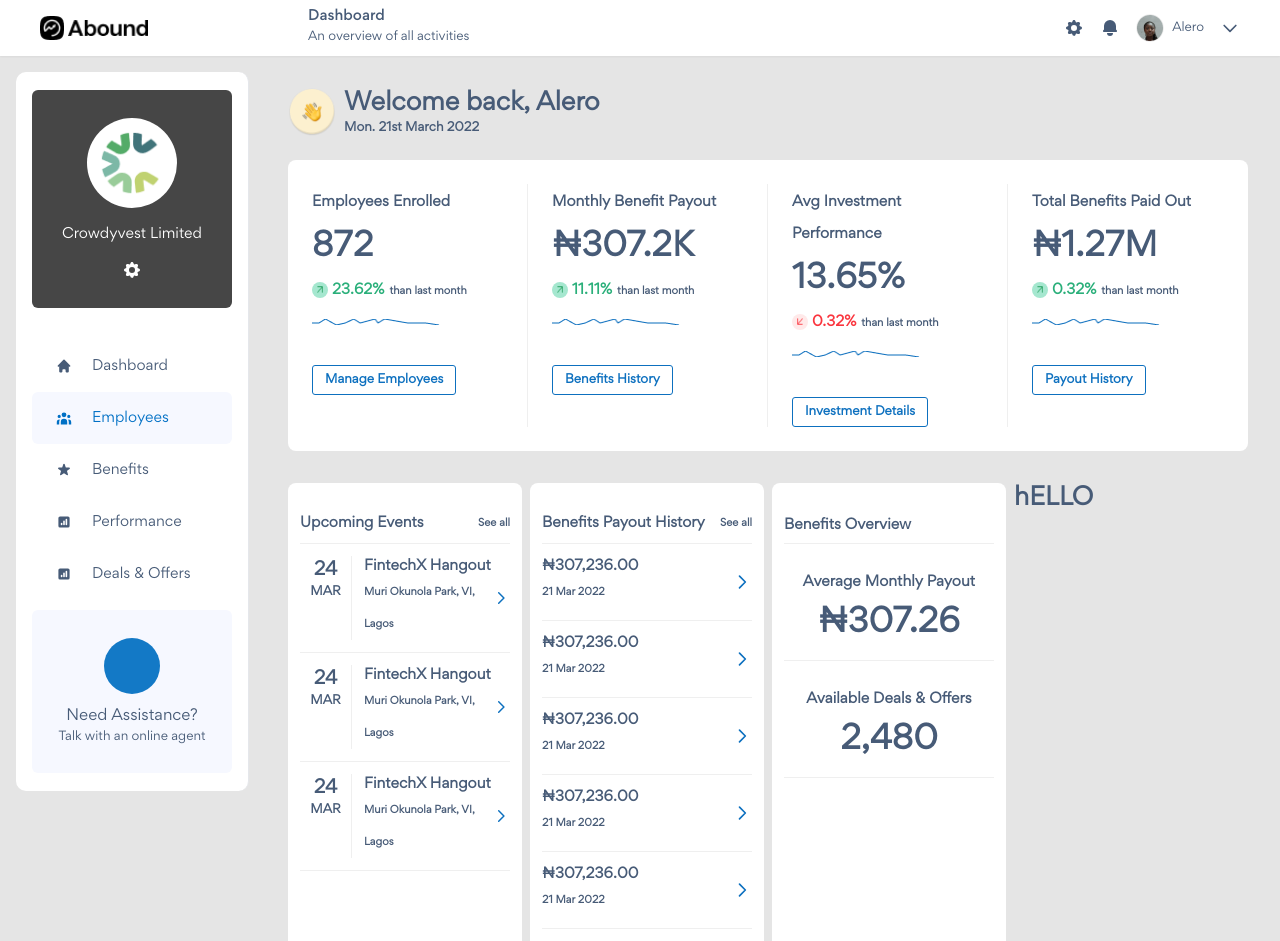
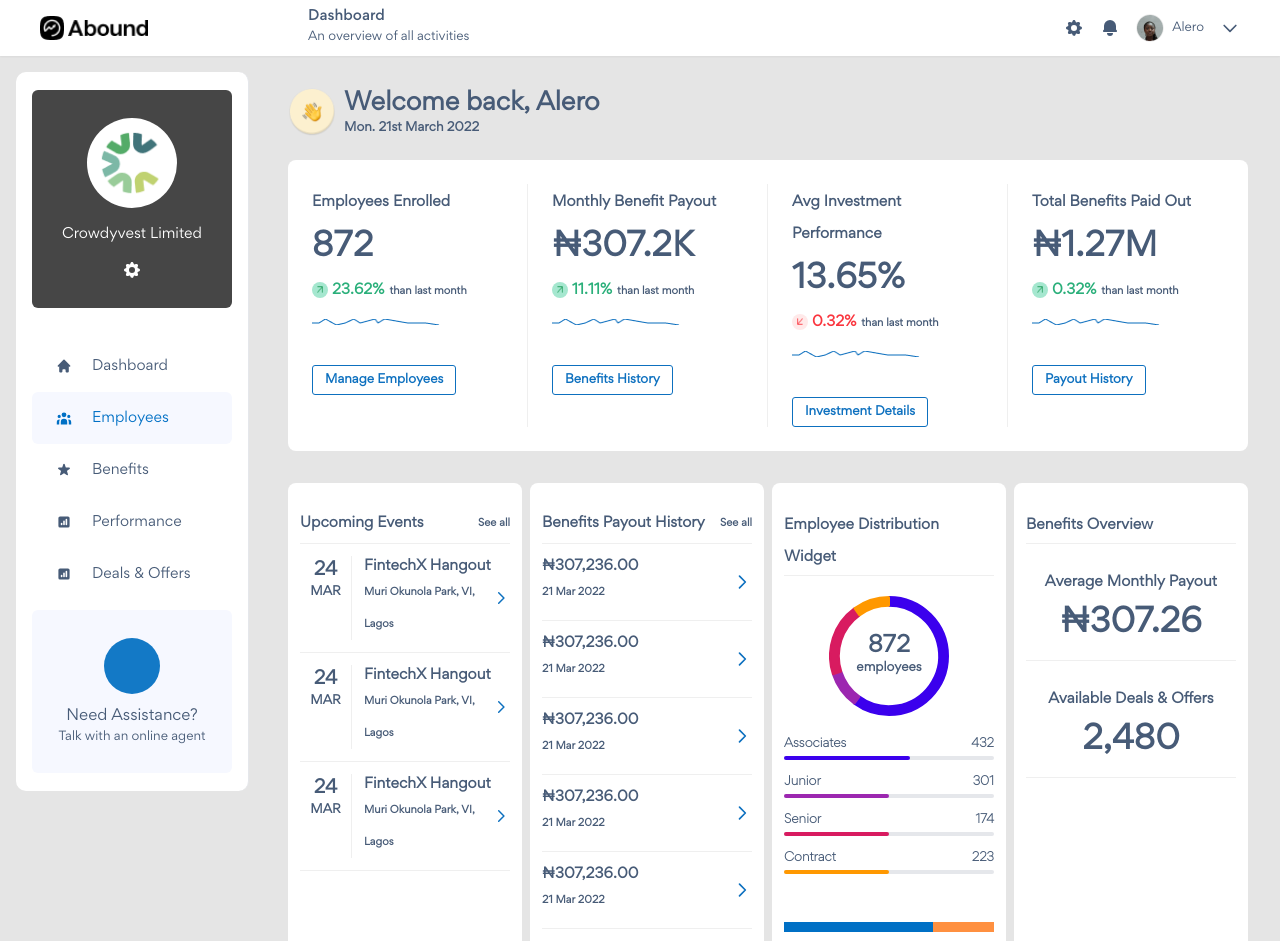
Before and after one commit to krysceejay/abound-dash, a Next.js app: page / in a window 1280 px wide. Shown: the top 941 px of the page. Built offline with nearby package versions, Linux system fonts and the light colour scheme.

Commit message:
FE-dashboard design

```diff
--- a/package.json
+++ b/package.json
@@ -10,8 +10,10 @@
   },
   "dependencies": {
     "axios": "^0.26.0",
+    "chart.js": "^3.7.1",
     "next": "12.1.0",
     "react": "17.0.2",
+    "react-chartjs-2": "^4.1.0",
     "react-dom": "17.0.2"
   },
   "devDependencies": {
--- a/pages/index.tsx
+++ b/pages/index.tsx
@@ -1,6 +1,35 @@
 import type { NextPage } from 'next'
 import Link from 'next/link'
+import { Chart as ChartJS, ArcElement, Tooltip, Legend } from 'chart.js'
+import { Doughnut } from 'react-chartjs-2'
 import Layout from '../components/layouts/Dashboard'
+
+ChartJS.register(ArcElement, Tooltip, Legend)
+
+const data = {
+  labels: [
+    'Blue',
+    'Purple',
+    'Red',
+    'Yellow'
+  ],
+  datasets: [{
+    label: 'Hello',
+    data: [300, 50, 100, 50],
+    backgroundColor: [
+      '#3B00ED',
+      '#9C27B0',
+      '#D81B60',
+      '#FF9800'
+    ],
+    borderColor: [
+      '#3B00ED',
+      '#9C27B0',
+      '#D81B60',
+      '#FF9800'
+    ]
+  }]
+}
 
 const Home: NextPage = () => {
   return (
@@ -205,6 +234,81 @@ const Home: NextPage = () => {
         </div>
         <div className="bg-white rounded-lg px-3 py-6">
           <header className="border-b border-b-[#EFEFEF] pb-1">
+            <span className="text-sm">Employee Distribution Widget</span>
+          </header>
+          <div className="relative mt-5 h-[120px] w-[120px] mx-auto">
+            <Doughnut
+            data={data}
+            options={{
+              plugins: {
+                legend: {
+                  display: false
+                }
+              },
+              cutout: "85%"
+            }} />
+            <div className="absolute top-1/2 left-1/2 -translate-x-1/2 -translate-y-1/2 m-0 text-center flex flex-col">
+              <span className="text-[22px] leading-5">872</span>
+              <span className="text-xs mt-1">employees</span>
+            </div>
+          </div>
+          <div className="mt-5">
+            <div>
+              <div className="flex items-center justify-between">
+                <span className="text-xs font-gordita-light">Associates</span>
+                <span className="text-xs font-gordita-light">432</span>
+              </div>
+              <div className="w-full bg-gray-200 rounded-full h-1 mt-1">
+                <div className="bg-[#3B00ED] h-1 rounded-full w-3/5"></div>
+              </div>
+            </div>
+            <div className="mt-3.5">
+              <div className="flex items-center justify-between">
+                <span className="text-xs font-gordita-light">Junior</span>
+                <span className="text-xs font-gordita-light">301</span>
+              </div>
+              <div className="w-full bg-gray-200 rounded-full h-1 mt-1">
+                <div className="bg-[#9C27B0] h-1 rounded-full w-1/2"></div>
+              </div>
+            </div>
+            <div className="mt-3.5">
+              <div className="flex items-center justify-between">
+                <span className="text-xs font-gordita-light">Senior</span>
+                <span className="text-xs font-gordita-light">174</span>
+              </div>
+              <div className="w-full bg-gray-200 rounded-full h-1 mt-1">
+                <div className="bg-[#D81B60] h-1 rounded-full w-1/2"></div>
+              </div>
+            </div>
+            <div className="mt-3.5">
+              <div className="flex items-center justify-between">
+                <span className="text-xs font-gordita-light">Contract</span>
+                <span className="text-xs font-gordita-light">223</span>
+              </div>
+              <div className="w-full bg-gray-200 rounded-full h-1 mt-1">
+                <div className="bg-[#FF9800] h-1 rounded-full w-1/2"></div>
+              </div>
+            </div>
+          </div>
+          <div className="mt-12">
+            <div className="flex items-center h-2.5 w-full">
+              <div className="bg-[#0070C5] h-2.5 w-[71%]" />
+              <div className="bg-[#FF9040] h-2.5 w-[29%]" />
+            </div>
+            <div className="flex items-center justify-between">
+              <div>
+                <span className="text-xs font-gordita-light">Male</span>
+                <span className="text-xs font-gordita-light block"><span className="font-gordita">71%</span> (620)</span>
+              </div>
+              <div>
+                <span className="text-xs font-gordita-light">Female</span>
+                <span className="text-xs font-gordita-light block"><span className="font-gordita">29%</span> (252)</span>
+              </div>
+            </div>
+          </div>
+        </div>
+        <div className="bg-white rounded-lg px-3 py-6">
+          <header className="border-b border-b-[#EFEFEF] pb-1">
             <span className="text-sm">Benefits Overview</span>
           </header>
           <div className="border-b border-b-[#EFEFEF] py-5 text-center">
@@ -215,9 +319,7 @@ const Home: NextPage = () => {
             <span className="text-sm">Available Deals & Offers</span>
             <h3 className="text-[32px] mt-3">2,480</h3>
           </div>
-
         </div>
-        <div>hELLO</div>
       </section>
     </Layout>
   )
--- a/styles/globals.css
+++ b/styles/globals.css
@@ -6,6 +6,12 @@
     font-weight: 400;
     font-style: normal;
     src: url(/assets/fonts/gordita/Gordita-Regular.woff) format("woff");
+}
+@font-face {
+    font-family: "Gordita Light";
+    font-weight: 400;
+    font-style: normal;
+    src: url(/assets/fonts/gordita/Gordita-Light.woff) format("woff");
 }
 @font-face {
     font-family: "Gordita Medium";
--- a/tailwind.config.js
+++ b/tailwind.config.js
@@ -10,6 +10,7 @@ module.exports = {
         'gordita': ['Gordita', 'sans-serif'],
         'gordita-medium': ['Gordita Medium', 'sans-serif'],
         'gordita-bold': ['Gordita Bold', 'sans-serif'],
+        'gordita-light': ['Gordita Light', 'sans-serif'],
       },
     },
   },
```
Also changed, not shown: public/assets/fonts/gordita/Gordita-Light.woff (renamed from public/assets/fonts/gordita/Gordita Light.woff), 1 other file (tests, documents, lock files or other folders).
